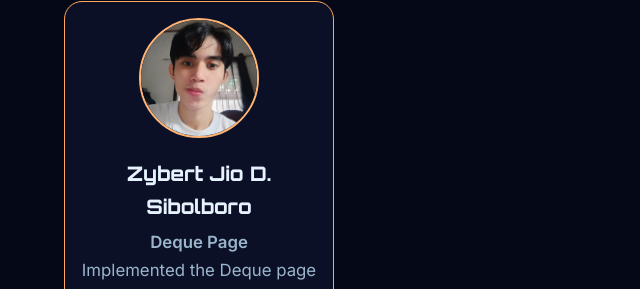
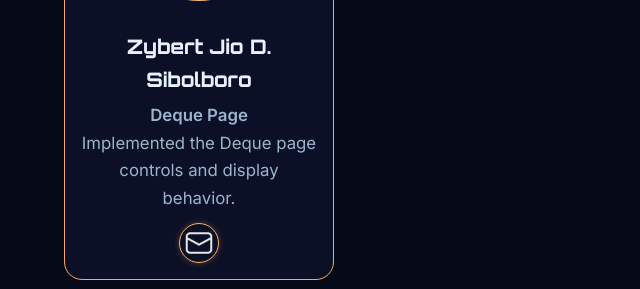
Before and after one commit to ZyS1b/DSA_Group4_LabExercise6, a Flask app: page /about in a window 1280 px wide. Shown: the part 1317-1606 px from the top of the page, without its empty margins (0-640 px from the left). Run offline with Flask 3, Linux system fonts and the light colour scheme.

Commit message:
Updated about page

```diff
--- a/app.py
+++ b/app.py
@@ -272,7 +272,7 @@ def about():
 
         {"name": "Roswell M. Buñag", "first": "Roswell", "email": "roswell@gmail.com",
          "role": "Works Page", "desc": "Built the Works overview and navigation to Queue/Deque demos.",
-         "photo": "roswell.jpg"},
+         "photo": "roswell.png"},
 
         {"name": "Zybert Jio D. Sibolboro", "first": "Zybert", "email": "zybert@gmail.com",
          "role": "Deque Page", "desc": "Implemented the Deque page controls and display behavior.",
--- a/static/style.css
+++ b/static/style.css
@@ -381,3 +381,71 @@ input:hover, textarea:hover{
   }
   .nav-links.open{ display:flex; }
 }
+
+/* ===== FINAL EMAIL ICON FIX ===== */
+
+/* Explicitly style only avatar images */
+.member img.avatar {
+  width: 120px;
+  height: 120px;
+  border-radius: 50%;
+  object-fit: cover;
+  border: 2px solid color-mix(in oklab, var(--accent), #ffffff 25%);
+  margin-bottom: 10px;
+}
+
+/* Reset any leftover generic .member img styles */
+.member img:not(.avatar) {
+  border: none !important;
+  border-radius: 0 !important;
+  box-shadow: none !important;
+  width: auto;
+  height: auto;
+}
+
+/* --- Compact, single-ring email button --- */
+.member .email-link {
+  margin-top: 10px;
+  display: flex;
+  justify-content: center;
+}
+
+.member .email-link a {
+  display: inline-flex;
+  align-items: center;
+  justify-content: center;
+  width: 40px; /* balanced circle size */
+  height: 40px;
+  border-radius: 50%;
+  background: transparent;
+  border: 1px solid color-mix(in oklab, var(--accent), #ffffff 18%);
+  box-shadow: 0 0 6px color-mix(in oklab, var(--accent), transparent 70%);
+  transition: all 0.3s ease;
+}
+
+.member .email-link a:hover {
+  transform: scale(1.08);
+  border-color: color-mix(in oklab, var(--accent), #ffffff 30%);
+  box-shadow: 0 0 10px color-mix(in oklab, var(--accent), transparent 55%);
+}
+
+/* --- PNG icon itself --- */
+.member .email-link img.email-icon {
+  width: 32px !important; /* bigger, clear size */
+  height: 32px !important;
+  object-fit: contain;
+  border: none !important;
+  border-radius: 0 !important;
+  margin: 0;
+  padding: 0;
+  box-shadow: none !important;
+  opacity: 0.9;
+  filter: brightness(1.4);
+  transition: all 0.3s ease;
+}
+
+.member .email-link a:hover img.email-icon {
+  opacity: 1;
+  transform: translateY(-1px);
+  filter: brightness(1.6) drop-shadow(0 0 3px color-mix(in oklab, var(--accent), transparent 55%));
+}
--- a/templates/about.html
+++ b/templates/about.html
@@ -10,13 +10,13 @@
 <div class="img-grid">
   {% for m in members %}
   <div class="member">
-    <img src="{{ url_for('static', filename='images/' ~ m.photo) }}" alt="{{ m.name }}">
+    <img class="avatar" src="{{ url_for('static', filename='images/' ~ m.photo) }}" alt="{{ m.name }}">
     <h4>{{ m.name }}</h4>
     <p><strong>{{ m.role }}</strong></p>
     <p class="note">{{ m.desc }}</p>
     <p class="email-link">
       <a href="mailto:{{ m.email }}" title="Email {{ m.name }}">
-        <img src="{{ url_for('static', filename='icons/email.svg') }}" alt="Email icon" class="email-icon">
+        <img src="{{ url_for('static', filename='icons/email.png') }}" alt="Email" class="email-icon">
       </a>
     </p>
   </div>
```
Also changed, not shown: static/icons/email.png (added), static/images/roswell.png (added).
